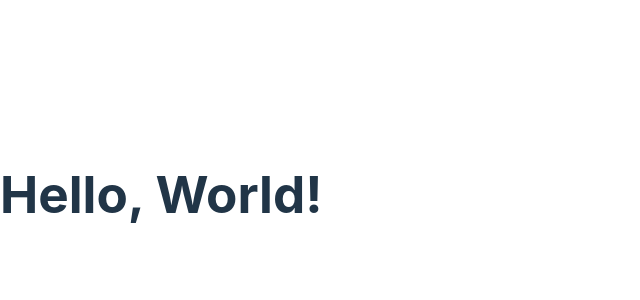
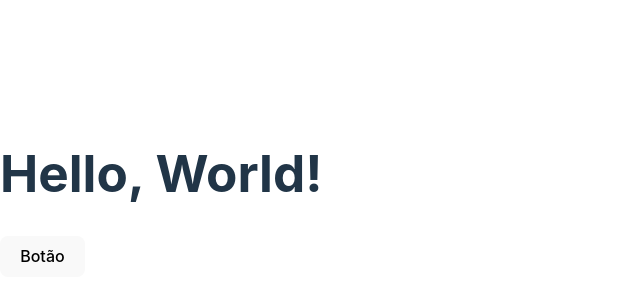
Before and after one commit to Levieber/study-timer, a React (Vite) app: page / in a window 1280 px wide. Shown: the part 206-506 px from the top of the page, without its empty margins (0-640 px from the left). Built offline with nearby package versions, Linux system fonts and the light colour scheme.

Commit message:
feat: Button Component created

```diff
--- a/src/App.tsx
+++ b/src/App.tsx
@@ -1,7 +1,10 @@
+import Button from "./components/Button";
+
 export default function App() {
   return (
     <div className="App">
       <h1>Hello, World!</h1>
+      <Button />
     </div>
   );
 }
--- /dev/null
+++ b/src/components/Button/index.tsx
@@ -0,0 +1,7 @@
+import React from "react";
+
+export default class Button extends React.Component {
+  render() {
+    return <button>Botão</button>;
+  }
+}
```
